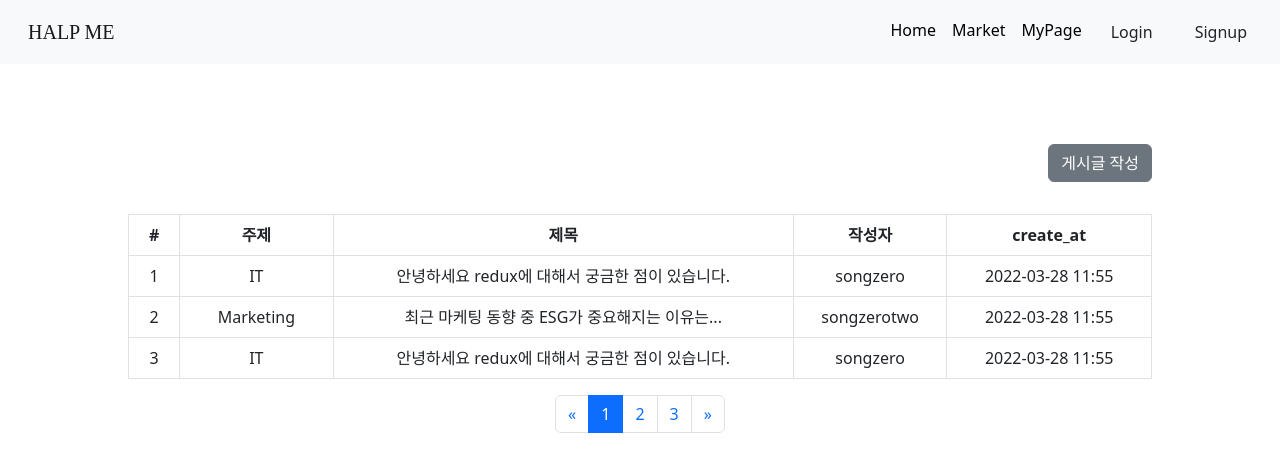
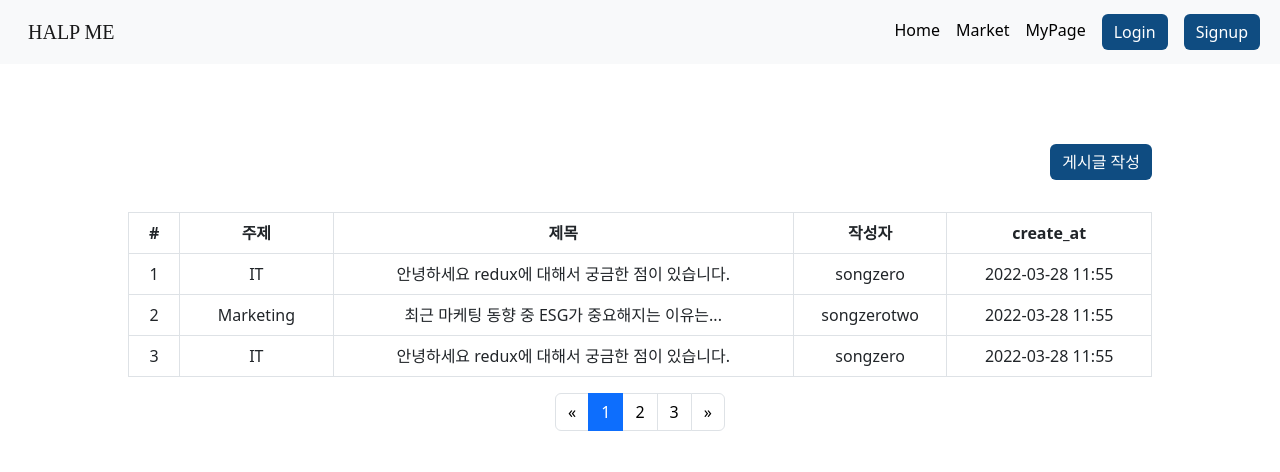
Before and after one commit to codestates/BEB-05-HALPME, a React (Create React App) app in the folder client/: page / in a window 1280 px wide. Shown: the top 472 px of the page. Built offline with nearby package versions, Linux system fonts and the light colour scheme; a web font is replaced by a local one.

Commit message:
update CSS by id selector

```diff
--- a/client/src/assets/styles/Home.css
+++ b/client/src/assets/styles/Home.css
@@ -7,3 +7,7 @@
     margin-bottom: 2rem;
     text-align: right;
 }
+#post-create-btn {
+    background: #0F4C81;
+    border: none;
+}
--- a/client/src/assets/styles/Navbar.css
+++ b/client/src/assets/styles/Navbar.css
@@ -17,12 +17,17 @@
 .nav-item:hover {
     color: #0F4C81;
 }
-.nav-item-btn {
+#nav-item-btn {
     background: #0F4C81;
     border: none;
-    border-radius: 8px;
+    /* border-radius: 8px; */
     color: white;
     margin-left: 0.5rem;
     margin-right: 0.5rem;
-    outline: none;
+    /* outline: none; */
 }
+#nav-item-btn:hover {
+    background: #F0F0F0;
+    color: #0F4C81;
+    outline: #0F4C81;
+}
--- /dev/null
+++ b/client/src/assets/styles/Pagebar.css
@@ -0,0 +1,6 @@
+#pagination-item {
+    color: black;
+}
+#pagination-item-active {
+    color: white;
+}
--- a/client/src/components/Navbar.js
+++ b/client/src/components/Navbar.js
@@ -20,10 +20,10 @@ function Navbar({ }) {
                         <Link to="/market" className="nav-item">Market</Link>
                         <Link to="/mypage" className="nav-item">MyPage</Link>
                         <Link to="/signin">
-                            <button className="nav-item-btn color-bg btn">Login</button>
+                            <button className="color-bg btn" id="nav-item-btn">Login</button>
                         </Link>
                         <Link to="/signup">
-                            <button className="nav-item-btn color-bg btn">Signup</button>
+                            <button className="color-bg btn" id="nav-item-btn">Signup</button>
                         </Link>
                     </div>
                 </div>
--- a/client/src/components/Pagebar.js
+++ b/client/src/components/Pagebar.js
@@ -2,7 +2,7 @@ import { useState } from "react";
 import { useSelector } from 'react-redux';
 
 import Pagination from 'react-bootstrap/Pagination';
-
+import '../assets/styles/Pagebar.css'
 
 function Pagebar({ getPage, limit }) {
     let [page, setPage] = useState(1) // 현재 페이지
@@ -20,16 +20,16 @@ function Pagebar({ getPage, limit }) {
       }
     return (
         <Pagination className="Pagination justify-content-center">
-            <Pagination.First className="pagination-item" onClick={() => movePage(1)} />
+            <Pagination.First className="pagination-item" id="pagination-item" onClick={() => movePage(1)} />
             {
             pages.map(pg => {
-                if (pg === page) return <Pagination.Item className={`pagination-item pagination-item-${pg}`} key={pg} onClick={() => movePage(pg)} active >{pg}</Pagination.Item>
-                else return <Pagination.Item className={`pagination-item pagination-item-${pg}`} key={pg} onClick={() => movePage(pg)} >{pg}</Pagination.Item>
+                if (pg === page) return <Pagination.Item className={`pagination-item pagination-item-${pg}`} id="pagination-item-active" key={pg} onClick={() => movePage(pg)} active >{pg}</Pagination.Item>
+                else return <Pagination.Item className={`pagination-item pagination-item-${pg}`} id="pagination-item" key={pg} onClick={() => movePage(pg)} >{pg}</Pagination.Item>
             }
             )}
 
             {/* <Pagination.Ellipsis /> */}
-            <Pagination.Last onClick={() => movePage(pages.length)} />
+            <Pagination.Last id="pagination-item" onClick={() => movePage(pages.length)} />
         </Pagination>
     );
 }
--- a/client/src/pages/Home.js
+++ b/client/src/pages/Home.js
@@ -14,7 +14,7 @@ function Home() {
   return (
     <div className="Home">
       <div className="post-create-btn">
-        <Button onClick={toPostCreate} variant="secondary">게시글 작성</Button>{' '}
+        <Button id="post-create-btn" onClick={toPostCreate} variant="secondary">게시글 작성</Button>{' '}
       </div>
       <PostList />
     </div>
```
